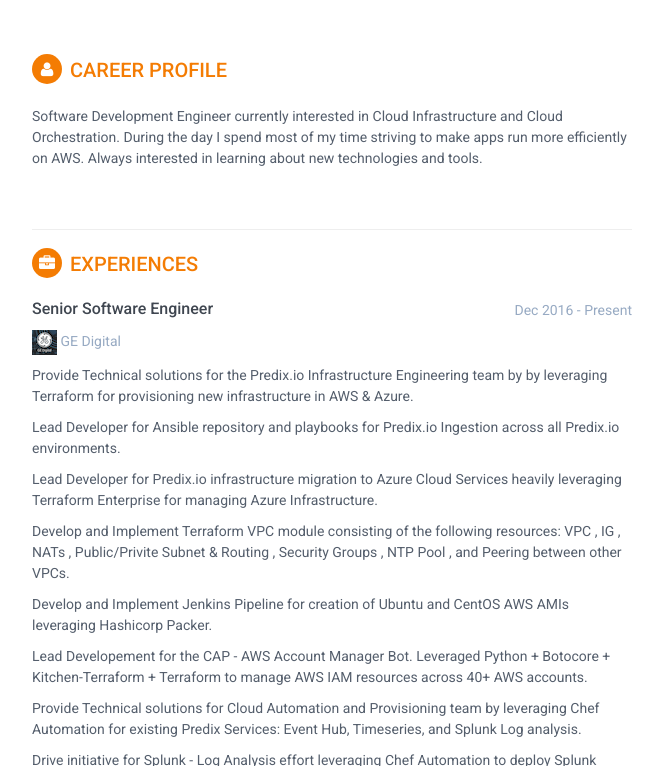
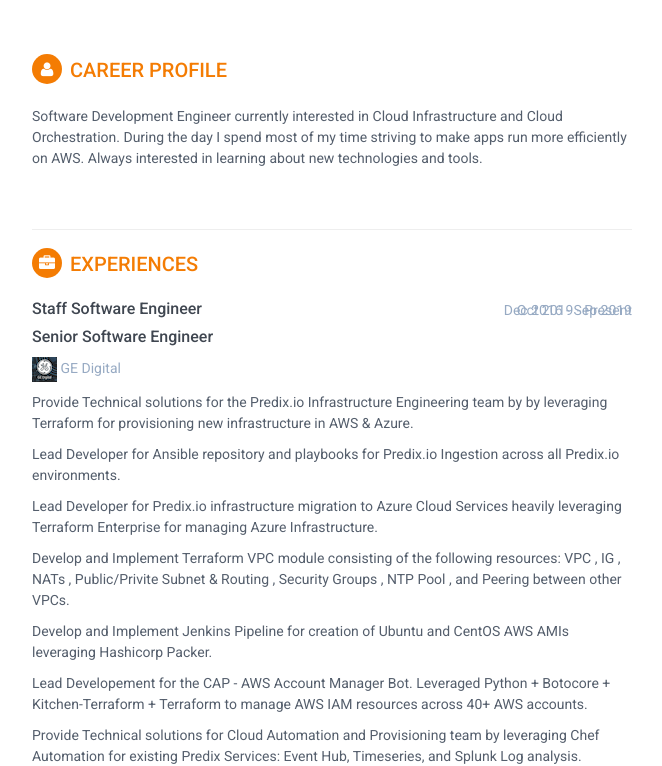
Before and after one commit to ivanfan12345/cv, a Jekyll site: the page built from index.html, in a window 1280 px wide and 900 px high, cut to the strip 134-900 px from the top of the window. Shown: the whole strip, without its empty margins (188-850 px from the left). Built offline with Jekyll 4.4.1, drawn with Linux system fonts in a browser that asks for light colours.

Commit message:
makes some updates....

```diff
--- a/_includes/experience.html
+++ b/_includes/experience.html
@@ -4,8 +4,10 @@
                 <div class="item">
                     <div class="meta">
                         <div class="upper-row">
-                            <h3 class="job-title">Senior Software Engineer</h3>
-                            <div class="time">Dec 2016 - Present</div>
+                          <h3 class="job-title">Staff Software Engineer</h3>
+                          <div class="time">Oct 2019 - Present</div>
+                          <h3 class="job-title">Senior Software Engineer</h3>
+                          <div class="time">Dec 2016 - Sep 2019</div>
                         </div><!--//upper-row-->
                         <div class="company"><img src="assets/images/Tiny_GE.png" alt="GE Image"> GE Digital </div>
                     </div><!--//meta-->
```
